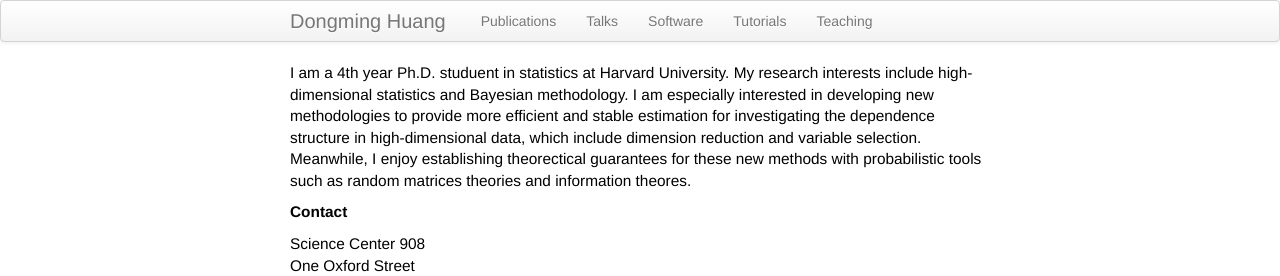
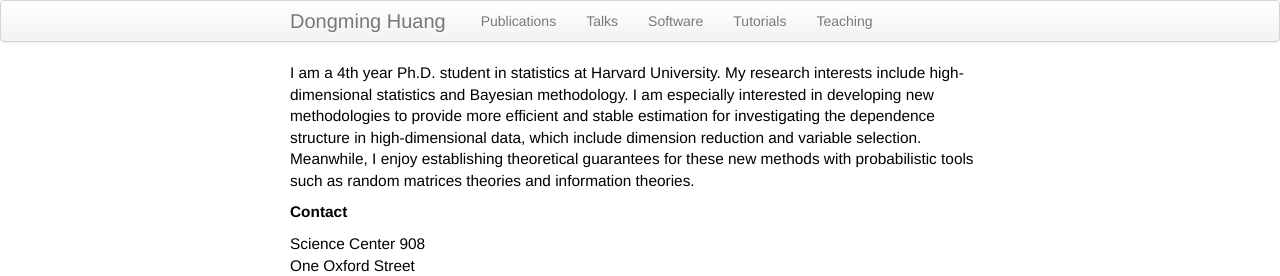
Before and after one commit to stathuang/dmhuang.github.io, a Jekyll site: the page built from index.md, in a window 1280 px wide. Shown: the top 276 px of the page. Built offline with Jekyll 4.4.1, drawn with Linux system fonts in a browser that asks for light colours.

Commit message:
Update index.md

```diff
--- a/index.md
+++ b/index.md
@@ -5,8 +5,8 @@ tagline: Home Page
 description: Personal Webpage
 ---
 
-I am a 4th year Ph.D. studuent in statistics at Harvard University. My research interests include high-dimensional statistics and Bayesian methodology. I am especially interested in developing new methodologies to provide more efficient and stable estimation for investigating the dependence structure in high-dimensional data, which include dimension reduction and variable selection.
-Meanwhile, I enjoy establishing theorectical guarantees for these new methods with probabilistic tools such as random matrices theories and information theores.
+I am a 4th year Ph.D. student in statistics at Harvard University. My research interests include high-dimensional statistics and Bayesian methodology. I am especially interested in developing new methodologies to provide more efficient and stable estimation for investigating the dependence structure in high-dimensional data, which include dimension reduction and variable selection.
+Meanwhile, I enjoy establishing theoretical guarantees for these new methods with probabilistic tools such as random matrices theories and information theories.
 
 **Contact**
 
```
